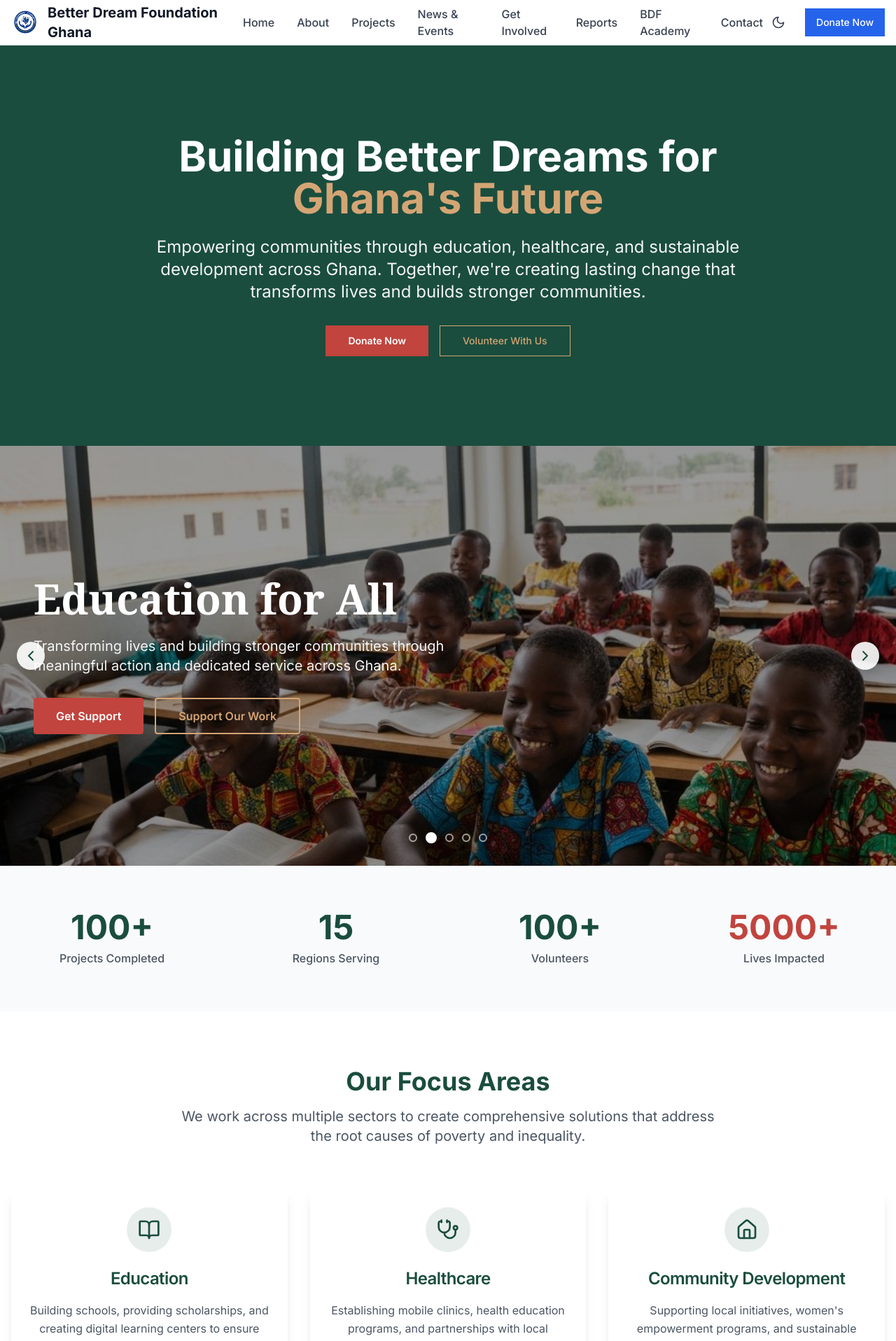
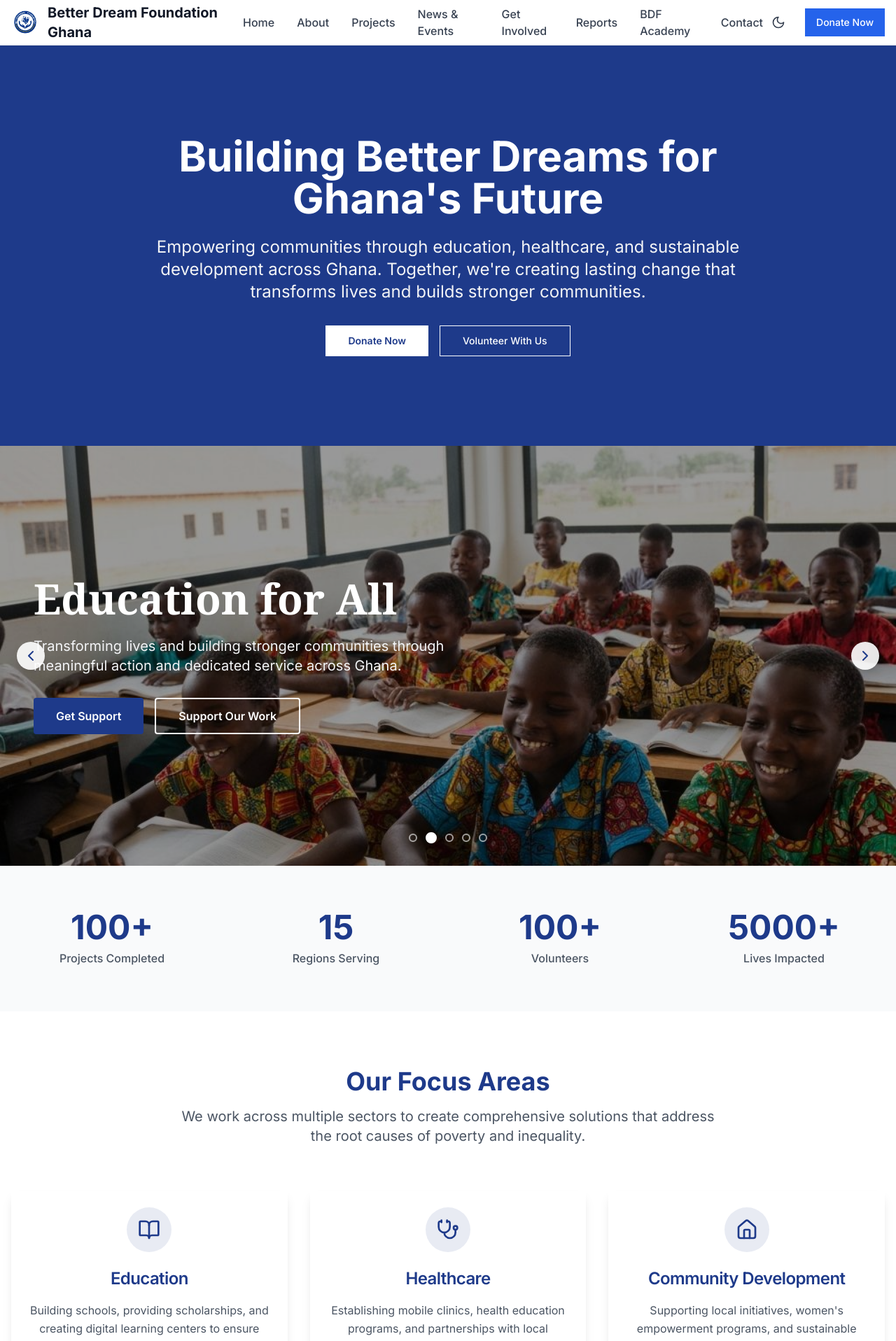
Before and after one commit to updultech/better_dream_foundation_website, a Next.js app: page / in a window 1280 px wide. Shown: the top 1916 px of the page at 70% size. Built offline with nearby package versions, Linux system fonts and the light colour scheme.

Commit message:
feat: update site color scheme to deep blue and white
Replace green and red with deep blue and white throughout the site.

Co-authored-by: Abdul Karim Hakim <229664774+abdulhakim1217@users.noreply.github.com>

```diff
--- a/app/page.tsx
+++ b/app/page.tsx
@@ -10,11 +10,11 @@ export default function HomePage() {
   return (
     <div className="flex flex-col">
       {/* Hero Section */}
-      <section className="relative bg-[#1a4d3e] dark:bg-[#0f2f28] text-white py-20 lg:py-32">
+      <section className="relative bg-[#1e3a8a] dark:bg-[#1e3a8a] text-white py-20 lg:py-32">
         <div className="container mx-auto px-4 relative z-10">
           <div className="max-w-4xl mx-auto text-center">
             <h1 className="text-4xl md:text-6xl font-bold mb-6 leading-tight">
-              Building Better Dreams for <span className="text-[#d4a574]">Ghana's Future</span>
+              Building Better Dreams for <span className="text-white">Ghana's Future</span>
             </h1>
             <p className="text-xl md:text-2xl mb-8 text-gray-100 leading-relaxed">
               Empowering communities through education, healthcare, and sustainable development across Ghana. Together,
@@ -24,7 +24,7 @@ export default function HomePage() {
               <Button
                 asChild
                 size="lg"
-                className="bg-[#c1443e] hover:bg-[#a93835] text-white font-semibold px-8 py-3"
+                className="bg-white hover:bg-gray-100 text-[#1e3a8a] font-semibold px-8 py-3"
               >
                 <Link href="/donate">Donate Now</Link>
               </Button>
@@ -32,7 +32,7 @@ export default function HomePage() {
                 asChild
                 variant="outline"
                 size="lg"
-                className="border-[#d4a574] text-[#d4a574] hover:bg-[#d4a574] hover:text-[#1a4d3e] px-8 py-3 bg-transparent"
+                className="border-white text-white hover:bg-white hover:text-[#1e3a8a] px-8 py-3 bg-transparent"
               >
                 <Link href="/get-involved">Volunteer With Us</Link>
               </Button>
@@ -49,19 +49,19 @@ export default function HomePage() {
         <div className="container mx-auto px-4">
           <div className="grid grid-cols-2 md:grid-cols-4 gap-8">
             <div className="text-center">
-              <div className="text-4xl md:text-5xl font-bold text-[#1a4d3e] dark:text-[#d4a574] mb-2">100+</div>
+              <div className="text-4xl md:text-5xl font-bold text-[#1e3a8a] dark:text-[#60a5fa] mb-2">100+</div>
               <div className="text-gray-600 dark:text-gray-300 font-medium">Projects Completed</div>
             </div>
             <div className="text-center">
-              <div className="text-4xl md:text-5xl font-bold text-[#1a4d3e] dark:text-[#d4a574] mb-2">15</div>
+              <div className="text-4xl md:text-5xl font-bold text-[#1e3a8a] dark:text-[#60a5fa] mb-2">15</div>
               <div className="text-gray-600 dark:text-gray-300 font-medium">Regions Serving</div>
             </div>
             <div className="text-center">
-              <div className="text-4xl md:text-5xl font-bold text-[#1a4d3e] dark:text-[#d4a574] mb-2">100+</div>
+              <div className="text-4xl md:text-5xl font-bold text-[#1e3a8a] dark:text-[#60a5fa] mb-2">100+</div>
               <div className="text-gray-600 dark:text-gray-300 font-medium">Volunteers</div>
             </div>
             <div className="text-center">
-              <div className="text-4xl md:text-5xl font-bold text-[#c1443e] dark:text-[#d4a574] mb-2">5000+</div>
+              <div className="text-4xl md:text-5xl font-bold text-[#1e3a8a] dark:text-[#60a5fa] mb-2">5000+</div>
               <div className="text-gray-600 dark:text-gray-300 font-medium">Lives Impacted</div>
             </div>
           </div>
@@ -72,7 +72,7 @@ export default function HomePage() {
       <section className="py-20 bg-white dark:bg-gray-800">
         <div className="container mx-auto px-4">
           <div className="text-center mb-16">
-            <h2 className="text-3xl md:text-4xl font-bold text-[#1a4d3e] dark:text-white mb-4">Our Focus Areas</h2>
+            <h2 className="text-3xl md:text-4xl font-bold text-[#1e3a8a] dark:text-white mb-4">Our Focus Areas</h2>
             <p className="text-xl text-gray-600 dark:text-gray-300 max-w-3xl mx-auto">
               We work across multiple sectors to create comprehensive solutions that address the root causes of poverty
               and inequality.
@@ -80,12 +80,12 @@ export default function HomePage() {
           </div>
 
           <div className="grid md:grid-cols-3 gap-8">
-            <Card className="group hover:shadow-xl transition-all duration-300 border-0 shadow-lg hover:border-t-4 hover:border-[#1a4d3e]">
+            <Card className="group hover:shadow-xl transition-all duration-300 border-0 shadow-lg hover:border-t-4 hover:border-[#1e3a8a]">
               <CardHeader className="text-center pb-4">
-                <div className="w-16 h-16 bg-[#1a4d3e]/10 dark:bg-[#d4a574]/20 rounded-full flex items-center justify-center mx-auto mb-4 group-hover:scale-110 transition-transform">
-                  <BookOpen className="w-8 h-8 text-[#1a4d3e] dark:text-[#d4a574]" />
+                <div className="w-16 h-16 bg-[#1e3a8a]/10 dark:bg-[#60a5fa]/20 rounded-full flex items-center justify-center mx-auto mb-4 group-hover:scale-110 transition-transform">
+                  <BookOpen className="w-8 h-8 text-[#1e3a8a] dark:text-[#60a5fa]" />
                 </div>
-                <CardTitle className="text-2xl text-[#1a4d3e] dark:text-white">Education</CardTitle>
+                <CardTitle className="text-2xl text-[#1e3a8a] dark:text-white">Education</CardTitle>
               </CardHeader>
               <CardContent className="text-center">
                 <CardDescription className="text-gray-600 dark:text-gray-300 text-base leading-relaxed">
@@ -95,12 +95,12 @@ export default function HomePage() {
               </CardContent>
             </Card>
 
-            <Card className="group hover:shadow-xl transition-all duration-300 border-0 shadow-lg hover:border-t-4 hover:border-[#1a4d3e]">
+            <Card className="group hover:shadow-xl transition-all duration-300 border-0 shadow-lg hover:border-t-4 hover:border-[#1e3a8a]">
               <CardHeader className="text-center pb-4">
-                <div className="w-16 h-16 bg-[#1a4d3e]/10 dark:bg-[#d4a574]/20 rounded-full flex items-center justify-center mx-auto mb-4 group-hover:scale-110 transition-transform">
-                  <Stethoscope className="w-8 h-8 text-[#1a4d3e] dark:text-[#d4a574]" />
+                <div className="w-16 h-16 bg-[#1e3a8a]/10 dark:bg-[#60a5fa]/20 rounded-full flex items-center justify-center mx-auto mb-4 group-hover:scale-110 transition-transform">
+                  <Stethoscope className="w-8 h-8 text-[#1e3a8a] dark:text-[#60a5fa]" />
                 </div>
-                <CardTitle className="text-2xl text-[#1a4d3e] dark:text-white">Healthcare</CardTitle>
+                <CardTitle className="text-2xl text-[#1e3a8a] dark:text-white">Healthcare</CardTitle>
               </CardHeader>
               <CardContent className="text-center">
                 <CardDescription className="text-gray-600 dark:text-gray-300 text-base leading-relaxed">
@@ -110,12 +110,12 @@ export default function HomePage() {
               </CardContent>
             </Card>
 
-            <Card className="group hover:shadow-xl transition-all duration-300 border-0 shadow-lg hover:border-t-4 hover:border-[#1a4d3e]">
+            <Card className="group hover:shadow-xl transition-all duration-300 border-0 shadow-lg hover:border-t-4 hover:border-[#1e3a8a]">
               <CardHeader className="text-center pb-4">
-                <div className="w-16 h-16 bg-[#1a4d3e]/10 dark:bg-[#d4a574]/20 rounded-full flex items-center justify-center mx-auto mb-4 group-hover:scale-110 transition-transform">
-                  <Home className="w-8 h-8 text-[#1a4d3e] dark:text-[#d4a574]" />
+                <div className="w-16 h-16 bg-[#1e3a8a]/10 dark:bg-[#60a5fa]/20 rounded-full flex items-center justify-center mx-auto mb-4 group-hover:scale-110 transition-transform">
+                  <Home className="w-8 h-8 text-[#1e3a8a] dark:text-[#60a5fa]" />
                 </div>
-                <CardTitle className="text-2xl text-[#1a4d3e] dark:text-white">Community Development</CardTitle>
+                <CardTitle className="text-2xl text-[#1e3a8a] dark:text-white">Community Development</CardTitle>
               </CardHeader>
               <CardContent className="text-center">
                 <CardDescription className="text-gray-600 dark:text-gray-300 text-base leading-relaxed">
--- a/components/image-carousel.tsx
+++ b/components/image-carousel.tsx
@@ -68,7 +68,7 @@ export default function ImageCarousel() {
   }
 
   return (
-    <section className="relative w-full bg-[#1a4d3e] dark:bg-[#0f2f28] py-0">
+    <section className="relative w-full bg-white dark:bg-gray-900 py-0">
       <div className="relative w-full max-w-full">
         {/* Main Carousel Container */}
         <div className="relative w-full min-h-screen md:min-h-[600px] overflow-hidden">
@@ -96,7 +96,7 @@ export default function ImageCarousel() {
           {/* Content Overlay - Left Side */}
           <div className="absolute inset-0 flex flex-col justify-center items-start z-10">
             <div className="container mx-auto px-6 md:px-12">
-              <div className="max-w-2xl">
+                <div className="max-w-2xl">
                 <h2 className="text-4xl md:text-6xl font-serif font-bold text-white mb-6 leading-tight">
                   {carouselImages[currentIndex].title}
                 </h2>
@@ -104,10 +104,10 @@ export default function ImageCarousel() {
                   Transforming lives and building stronger communities through meaningful action and dedicated service across Ghana.
                 </p>
                 <div className="flex flex-col sm:flex-row gap-4">
-                  <button className="px-8 py-3 bg-[#c1443e] hover:bg-[#a93835] text-white font-semibold rounded transition-colors duration-300">
+                  <button className="px-8 py-3 bg-[#1e3a8a] hover:bg-[#1e40af] text-white font-semibold rounded transition-colors duration-300">
                     Get Support
                   </button>
-                  <button className="px-8 py-3 border-2 border-[#d4a574] text-[#d4a574] hover:bg-[#d4a574] hover:text-[#1a4d3e] font-semibold rounded transition-colors duration-300">
+                  <button className="px-8 py-3 border-2 border-white text-white hover:bg-white hover:text-[#1e3a8a] font-semibold rounded transition-colors duration-300">
                     Support Our Work
                   </button>
                 </div>
@@ -118,7 +118,7 @@ export default function ImageCarousel() {
           {/* Navigation Buttons */}
           <button
             onClick={goToPrevious}
-            className="absolute left-6 top-1/2 -translate-y-1/2 z-20 bg-white/90 hover:bg-white text-[#1a4d3e] rounded-full p-2 transition-all duration-200 hover:scale-110 shadow-lg"
+            className="absolute left-6 top-1/2 -translate-y-1/2 z-20 bg-white/90 hover:bg-white text-[#1e3a8a] rounded-full p-2 transition-all duration-200 hover:scale-110 shadow-lg"
             aria-label="Previous image"
           >
             <ChevronLeft className="w-6 h-6" />
@@ -126,7 +126,7 @@ export default function ImageCarousel() {
 
           <button
             onClick={goToNext}
-            className="absolute right-6 top-1/2 -translate-y-1/2 z-20 bg-white/90 hover:bg-white text-[#1a4d3e] rounded-full p-2 transition-all duration-200 hover:scale-110 shadow-lg"
+            className="absolute right-6 top-1/2 -translate-y-1/2 z-20 bg-white/90 hover:bg-white text-[#1e3a8a] rounded-full p-2 transition-all duration-200 hover:scale-110 shadow-lg"
             aria-label="Next image"
           >
             <ChevronRight className="w-6 h-6" />
```
